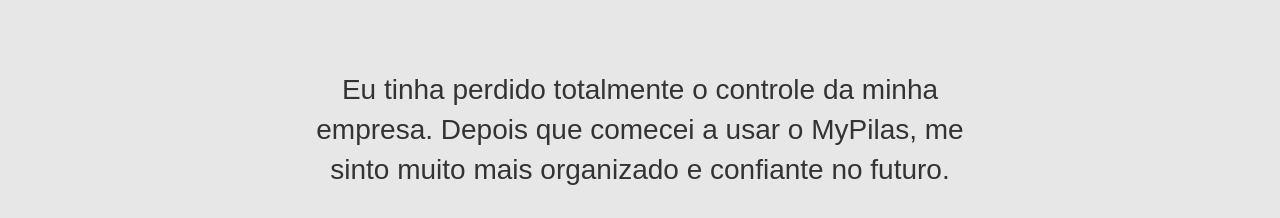
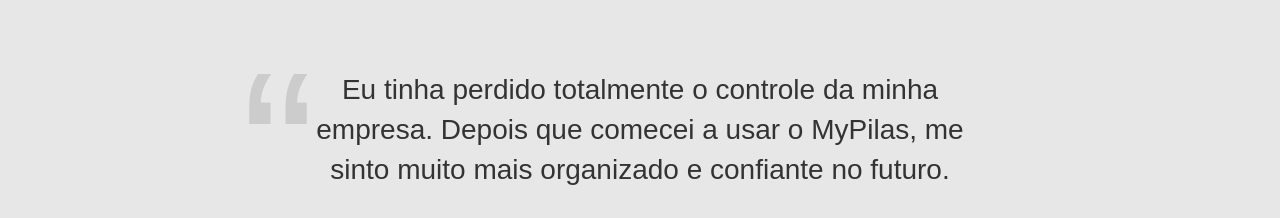
Before and after one commit to rodrigocrivelaro/projeto-frontend, a plain HTML site: page index.html in a window 1280 px wide. Shown: the part 582-800 px from the top of the page. Drawn offline with Linux system fonts and the light colour scheme.

Commit message:
Adicionando aspas no depoimento.

```diff
--- a/css/componentes.css
+++ b/css/componentes.css
@@ -160,11 +160,25 @@
 }
 
 .depoimento > blockquote {
+  position: relative;
+
   margin: 0;
   padding: 0 60px;
 
   text-align: center;
   font-size: 1em;
+}
+
+.depoimento > blockquote::before {
+  position: absolute;
+  left: 0;
+  top: -0.35em;
+
+  color: #ccc;
+
+  font-size: 8em; /* 176px */
+
+  content: "\201C";
 }
 
 .depoimento__autor {
```
Also changed, not shown: index.html (+1 -1 lines).
